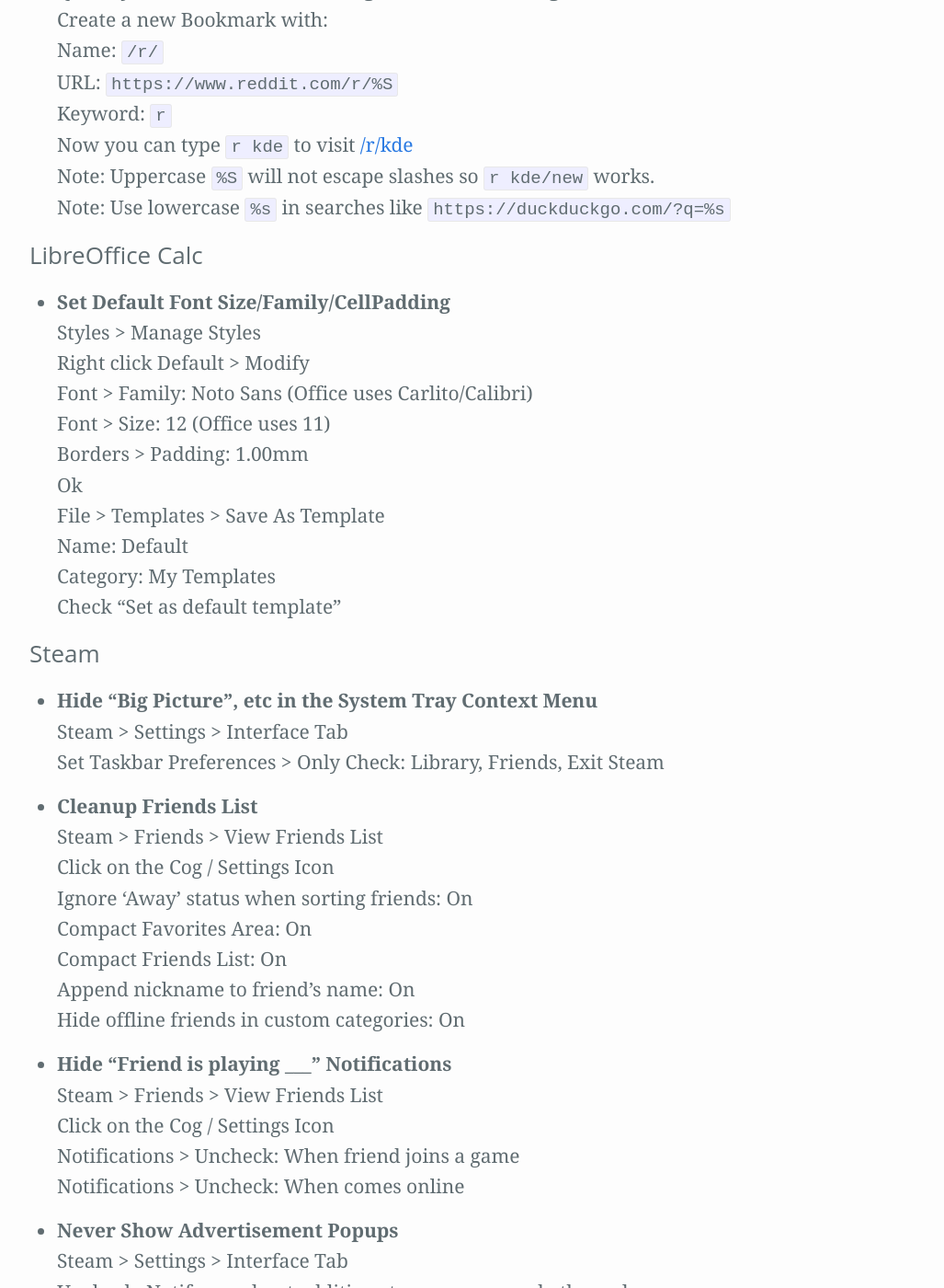
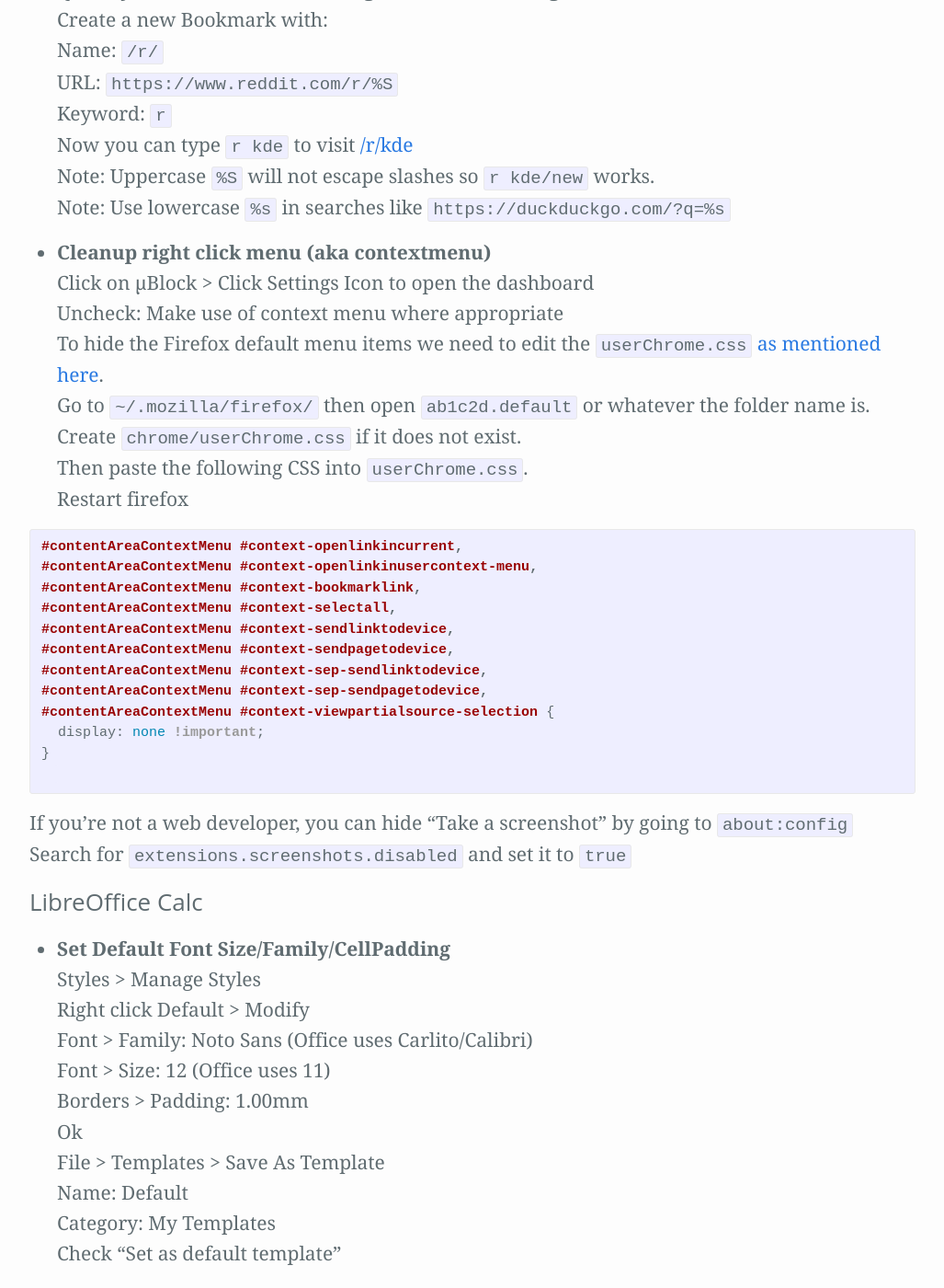
Before and after one commit to Zren/zren.github.io, a Jekyll site: the page built from kde.md, in a window 1280 px wide and 1400 px high, scrolled down 12839 px. Shown: the whole window at 92% size, without its empty margins (126-1153 px from the left). Built offline with Jekyll 4.4.1, drawn with Linux system fonts in a browser that asks for light colours.

Commit message:
Add firefox tip for cleaning up the right click context menu

```diff
--- a/kde.md
+++ b/kde.md
@@ -506,6 +506,30 @@
   Note: Uppercase `%S` will not escape slashes so `r kde/new` works.
   Note: Use lowercase `%s` in searches like `https://duckduckgo.com/?q=%s`
 
+{% assign i = i | plus: 1 %}
+* {:#cfg-{{ i }}} Cleanup right click menu (aka contextmenu)
+  Click on µBlock > Click Settings Icon to open the dashboard
+  Uncheck: Make use of context menu where appropriate
+  To hide the Firefox default menu items we need to edit the `userChrome.css` [as mentioned here](https://support.mozilla.org/en-US/questions/1177488).
+  Go to `~/.mozilla/firefox/` then open `ab1c2d.default` or whatever the folder name is.
+  Create `chrome/userChrome.css` if it does not exist.
+  Then paste the following CSS into `userChrome.css`.
+  Restart firefox
+  {% highlight css %}
+#contentAreaContextMenu #context-openlinkincurrent,
+#contentAreaContextMenu #context-openlinkinusercontext-menu,
+#contentAreaContextMenu #context-bookmarklink,
+#contentAreaContextMenu #context-selectall,
+#contentAreaContextMenu #context-sendlinktodevice,
+#contentAreaContextMenu #context-sendpagetodevice,
+#contentAreaContextMenu #context-sep-sendlinktodevice,
+#contentAreaContextMenu #context-sep-sendpagetodevice,
+#contentAreaContextMenu #context-viewpartialsource-selection {
+  display: none !important;
+}
+  {% endhighlight %}
+  If you're not a web developer, you can hide "Take a screenshot" by going to `about:config`
+  Search for `extensions.screenshots.disabled` and set it to `true`
 
 ### LibreOffice Calc
 
```
